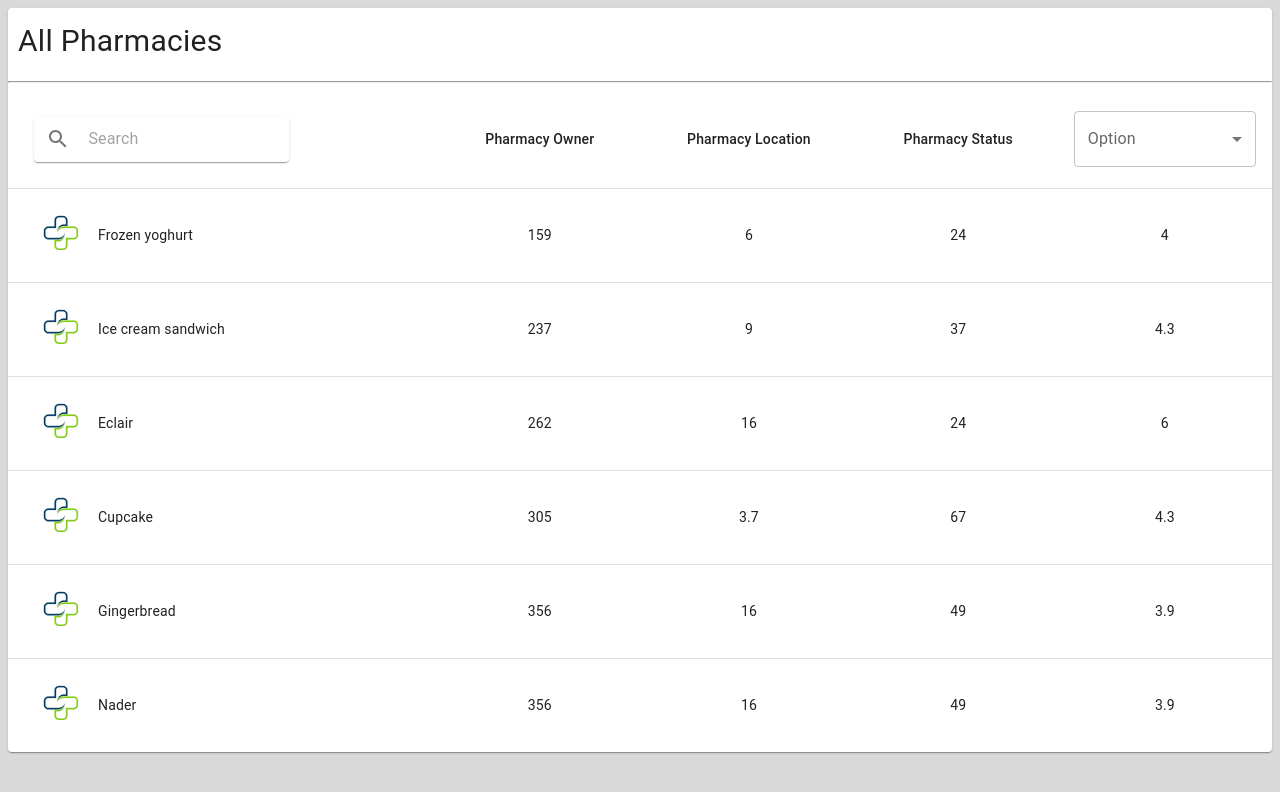
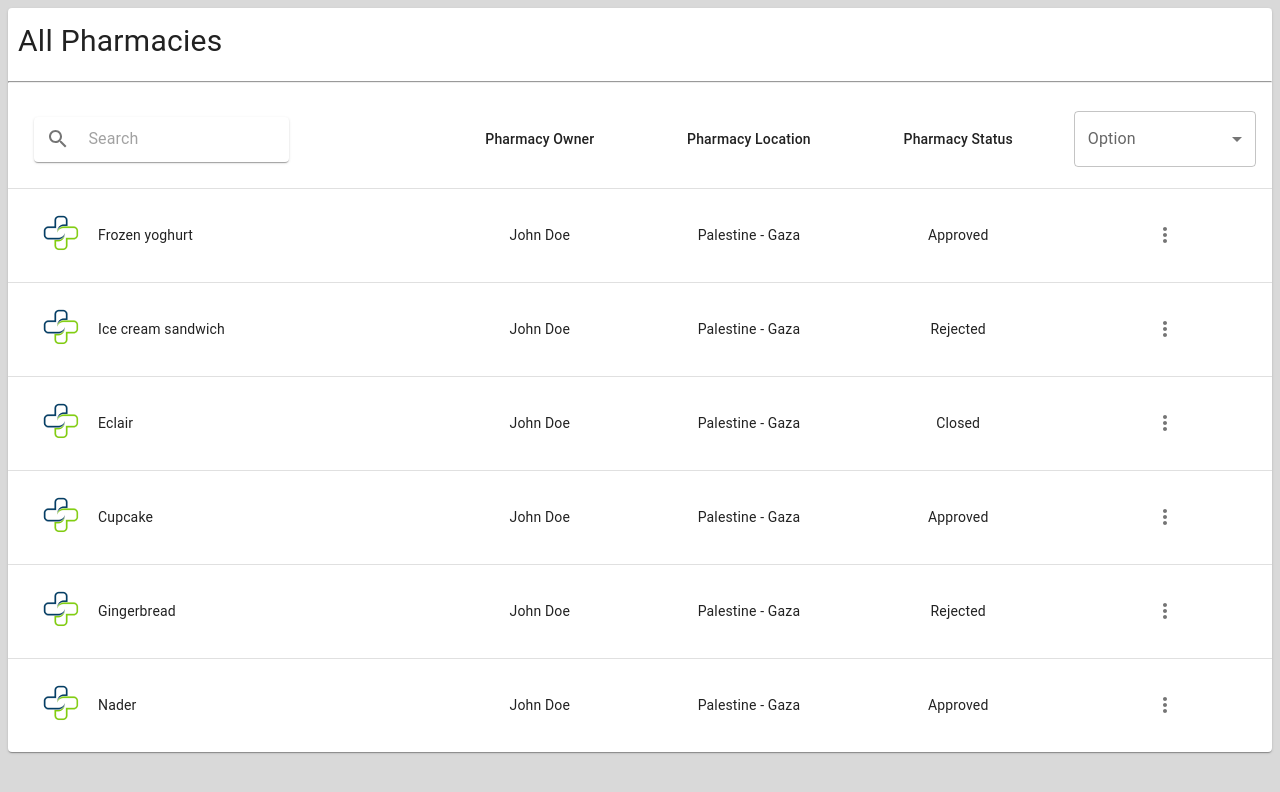
Before and after one commit to CA-G12/PMS, a React (Create React App) app in the folder client/: page / in a window 1280 px wide. Shown: the top 792 px of the page. Built offline with nearby package versions, Linux system fonts and the light colour scheme.

Commit message:
add optins for the table

```diff
--- a/client/src/components/Admin/AllAdminPharmasis/AdminAllPharmasis.tsx
+++ b/client/src/components/Admin/AllAdminPharmasis/AdminAllPharmasis.tsx
@@ -10,36 +10,40 @@
 import Typography from '@mui/material/Typography';
 import BasicSelect from './Extra/Select';
 import CustomizedInputBase from './Extra/Search';
+import LongMenu from './Extra/Options';
 
 function createData(
   name: string,
-  calories: number,
-  fat: number,
-  carbs: number,
-  protein: number,
+  calories: string,
+  fat: string,
+  carbs: string,
 ) {
   return {
-    name, calories, fat, carbs, protein,
+    name,
+    calories,
+    fat,
+    carbs,
   };
 }
 
 const rows = [
-  createData('Frozen yoghurt', 159, 6.0, 24, 4.0),
-  createData('Ice cream sandwich', 237, 9.0, 37, 4.3),
-  createData('Eclair', 262, 16.0, 24, 6.0),
-  createData('Cupcake', 305, 3.7, 67, 4.3),
-  createData('Gingerbread', 356, 16.0, 49, 3.9),
-  createData('Nader', 356, 16.0, 49, 3.9),
+  createData('Frozen yoghurt', 'John Doe', 'Palestine - Gaza', 'Approved'),
+  createData('Ice cream sandwich', 'John Doe', 'Palestine - Gaza', 'Rejected'),
+  createData('Eclair', 'John Doe', 'Palestine - Gaza', 'Closed'),
+  createData('Cupcake', 'John Doe', 'Palestine - Gaza', 'Approved'),
+  createData('Gingerbread', 'John Doe', 'Palestine - Gaza', 'Rejected'),
+  createData('Nader', 'John Doe', 'Palestine - Gaza', 'Approved'),
 ];
 
 const BasicTable = () => (
   <Box>
     <TableContainer component={Paper}>
       <Box>
-        <Typography sx={{
-          fontSize: '30px',
-          padding: '10px',
-        }}
+        <Typography
+          sx={{
+            fontSize: '30px',
+            padding: '10px',
+          }}
         >
           All Pharmacies
         </Typography>
@@ -49,41 +53,41 @@
       <Table sx={{ minWidth: 650 }} aria-label="simple table">
         <TableHead>
           <TableRow>
-            <TableCell><CustomizedInputBase /></TableCell>
+            <TableCell>
+              <CustomizedInputBase />
+            </TableCell>
             <TableCell align="center">Pharmacy Owner</TableCell>
             <TableCell align="center">Pharmacy Location</TableCell>
             <TableCell align="center">Pharmacy Status</TableCell>
-            <TableCell align="center"><BasicSelect /></TableCell>
+            <TableCell align="center">
+              <BasicSelect />
+            </TableCell>
           </TableRow>
         </TableHead>
         <TableBody>
           {rows.map((row) => (
             <TableRow
               key={row.name}
-              sx={{ '&:last-child td, &:last-child th': { border: 0, dispaly: 'flex' } }}
+              sx={{
+                '&:last-child td, &:last-child th': {
+                  border: 0,
+                  dispaly: 'flex',
+                },
+              }}
             >
-              <TableCell
-                align="left"
-                component="th"
-                scope="row"
-              >
+              <TableCell align="left" component="th" scope="row">
                 <Box sx={{ display: 'flex', alignItems: 'center' }}>
-
                   <Box>
-
                     <img src="./img/image31.png" alt="Logo" />
                   </Box>
-                  <Box>
-
-                    {row.name}
-                  </Box>
+                  <Box>{row.name}</Box>
                 </Box>
               </TableCell>
 
               <TableCell align="center">{row.calories}</TableCell>
               <TableCell align="center">{row.fat}</TableCell>
               <TableCell align="center">{row.carbs}</TableCell>
-              <TableCell align="center">{row.protein}</TableCell>
+              <TableCell align="center"><LongMenu /></TableCell>
             </TableRow>
           ))}
         </TableBody>
--- /dev/null
+++ b/client/src/components/Admin/AllAdminPharmasis/Extra/Options.tsx
@@ -0,0 +1,60 @@
+import * as React from 'react';
+import IconButton from '@mui/material/IconButton';
+import Menu from '@mui/material/Menu';
+import MenuItem from '@mui/material/MenuItem';
+import MoreVertIcon from '@mui/icons-material/MoreVert';
+
+const options = [
+  'Opened',
+  'Closed',
+  'Rejected',
+];
+const ITEM_HEIGHT = 48;
+
+const LongMenu = () => {
+  const [anchorEl, setAnchorEl] = React.useState<null | HTMLElement>(null);
+  const open = Boolean(anchorEl);
+  const handleClick = (event: React.MouseEvent<HTMLElement>) => {
+    setAnchorEl(event.currentTarget);
+  };
+  const handleClose = () => {
+    setAnchorEl(null);
+  };
+
+  return (
+    <div>
+      <IconButton
+        aria-label="more"
+        id="long-button"
+        aria-controls={open ? 'long-menu' : undefined}
+        aria-expanded={open ? 'true' : undefined}
+        aria-haspopup="true"
+        onClick={handleClick}
+      >
+        <MoreVertIcon />
+      </IconButton>
+      <Menu
+        id="long-menu"
+        MenuListProps={{
+          'aria-labelledby': 'long-button',
+        }}
+        anchorEl={anchorEl}
+        open={open}
+        onClose={handleClose}
+        PaperProps={{
+          style: {
+            maxHeight: ITEM_HEIGHT * 4.5,
+            width: '20ch',
+          },
+        }}
+      >
+        {options.map((option) => (
+          <MenuItem key={option} selected={option === 'Pyxis'} onClick={handleClose}>
+            {option}
+          </MenuItem>
+        ))}
+      </Menu>
+    </div>
+  );
+};
+export default LongMenu;
--- a/client/src/components/Admin/AllAdminPharmasis/Extra/Search.tsx
+++ b/client/src/components/Admin/AllAdminPharmasis/Extra/Search.tsx
@@ -20,10 +20,7 @@
     <IconButton type="button" sx={{ p: '10px' }} aria-label="search">
       <SearchIcon />
     </IconButton>
-    <InputBase
-      sx={{ ml: 1, flex: 1 }}
-      placeholder="Search"
-    />
+    <InputBase sx={{ ml: 1, flex: 1 }} placeholder="Search" />
   </Paper>
 );
 
```
